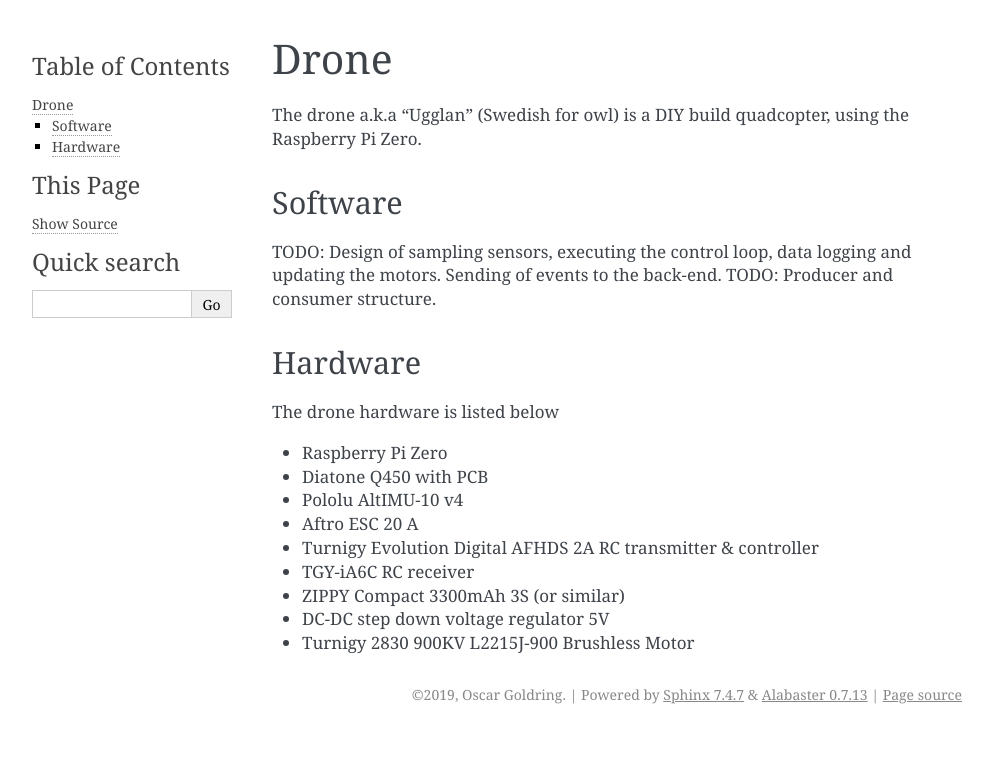
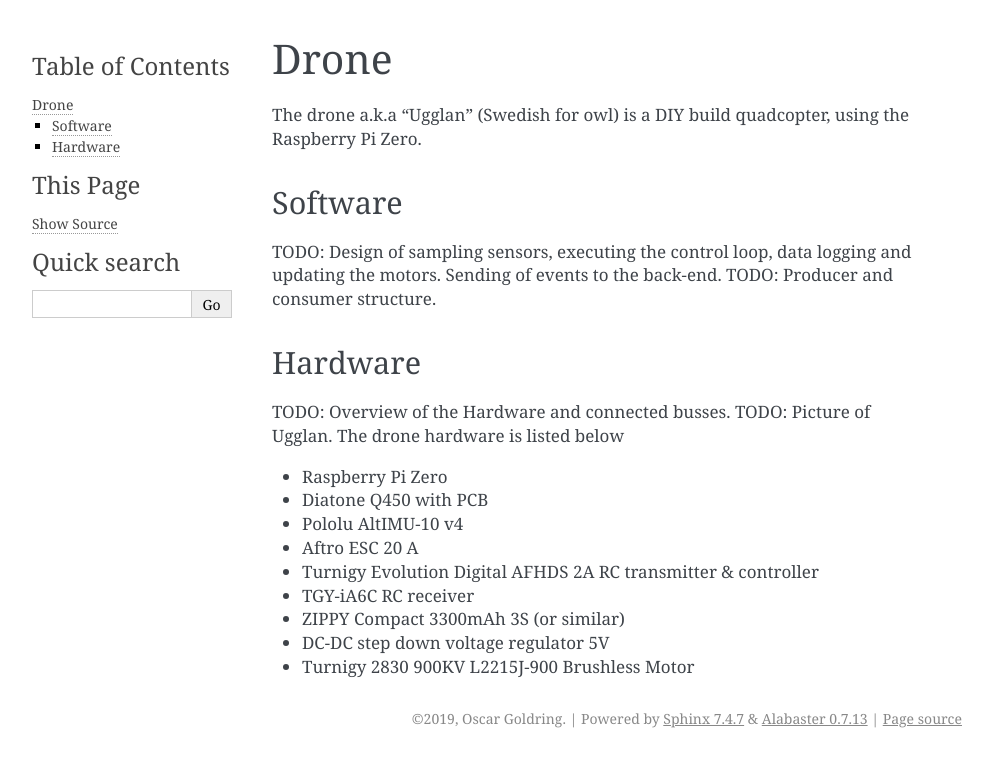
Before and after one commit to real-tintin/ugglan, a Sphinx documentation site: the page built from doc/source/drone.rst, in a window 1280 px wide. Shown: the top 767 px of the page, without its empty margins (148-1140 px from the left). Built offline with Sphinx 7.4.7, drawn with Linux system fonts in a browser that asks for light colours.

```diff
--- a/doc/source/drone.rst
+++ b/doc/source/drone.rst
@@ -11,6 +11,8 @@ TODO: Producer and consumer structure.
 
 Hardware
 =================
+TODO: Overview of the Hardware and connected busses.
+TODO: Picture of Ugglan.
 The drone hardware is listed below
 
 * Raspberry Pi Zero
--- a/doc/source/index.rst
+++ b/doc/source/index.rst
@@ -12,6 +12,7 @@ project is quite broad and contains everything from assembler to docker.
    :maxdepth: 2
    :caption: Content
 
+   development
    drone
 
 Indices and tables
```
Also changed, not shown: doc/source/development.rst (added, +12 -0 lines), 8 other files.
